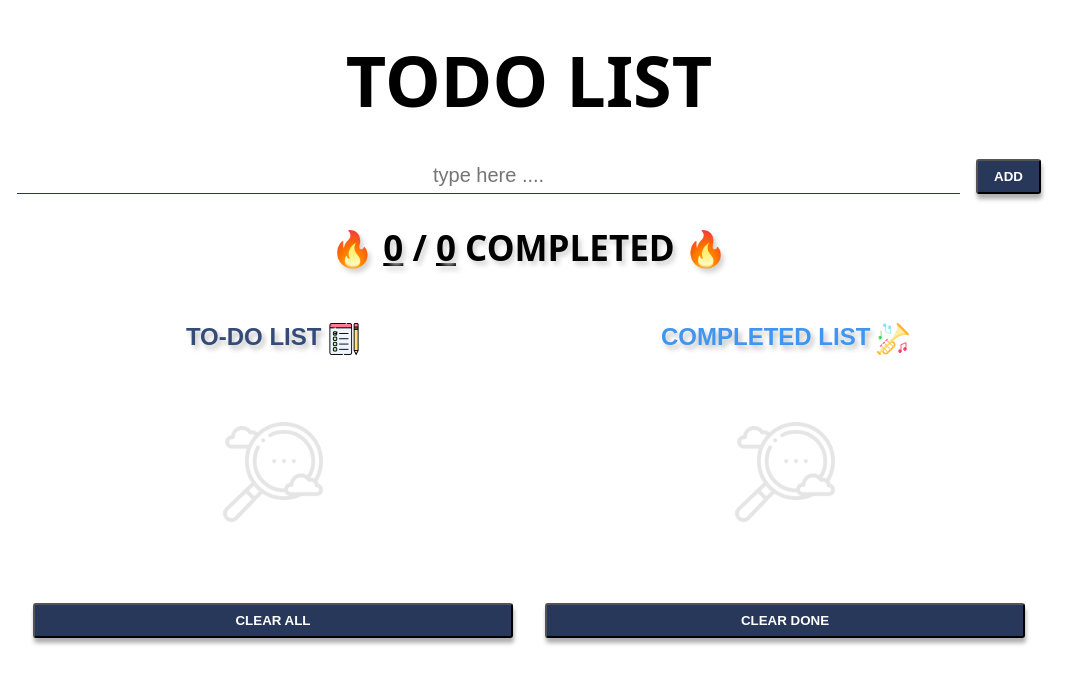
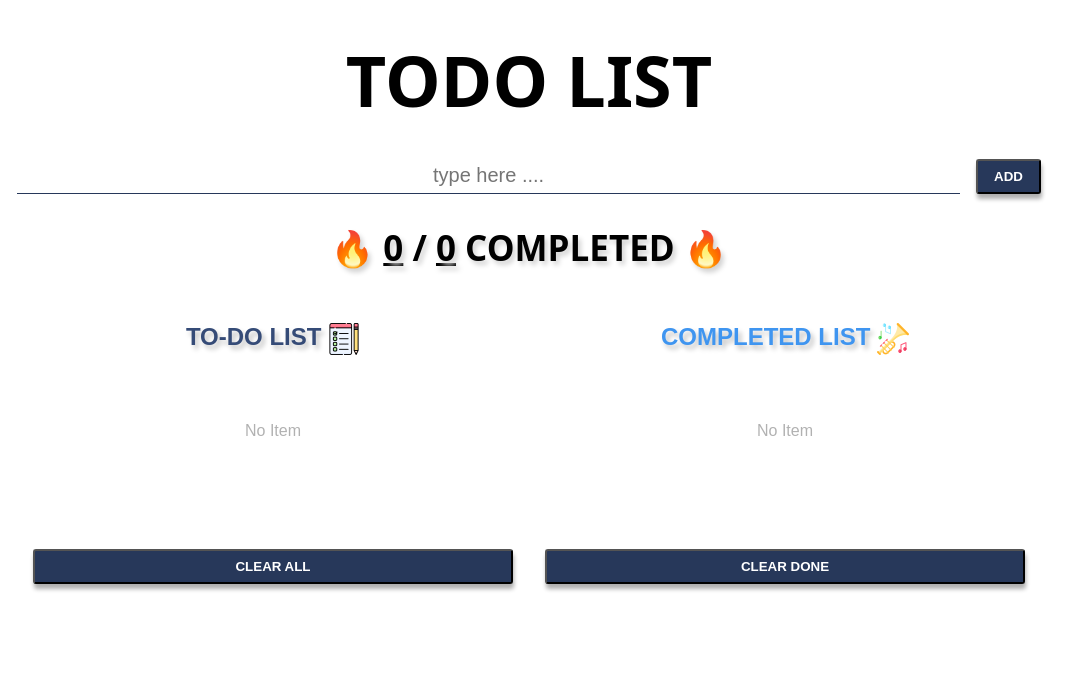
Before and after one commit to skgus5598/TodoList_BRR, a React (Create React App) app: page / in a window 1280 px wide. Shown: the top 684 px of the page, without its empty margins (111-1186 px from the left). Built offline with nearby package versions, Linux system fonts and the light colour scheme; a web font is replaced by a local one.

Commit message:
No item frame

```diff
--- a/src/assets/css/custom.css
+++ b/src/assets/css/custom.css
@@ -148,9 +148,9 @@ input, button {
     align-items: flex-start;
     align-self: center;
 }
-.todo-list-none-frame img{
-    height: 100px;
-    opacity: 0.1;
+.todo-list-none-frame{
+    height: 50px;
+    opacity: 0.3;
     padding-top: 10%;
     padding-bottom: 10%;
 }
--- a/src/components/TodoList.js
+++ b/src/components/TodoList.js
@@ -20,9 +20,10 @@ const TodoList = ({todoList, setTodoList, checkedList}) => {
                     </div>
             }
             {
-                todoList.length <= 0    /* check if the todoList is empty */
+                todoList.length === 0    /* check if the todoList is empty */
                 ? <div className="todo-list-none-frame">
-                     <img src={noItemIcon} />
+                     {/* <img src={noItemIcon} /> */}
+                     No Item
                   </div>
                 : todoList.map((item) => {
                     if(checkedList !== item.checked){  /* compare checkedList value with each item */
```
